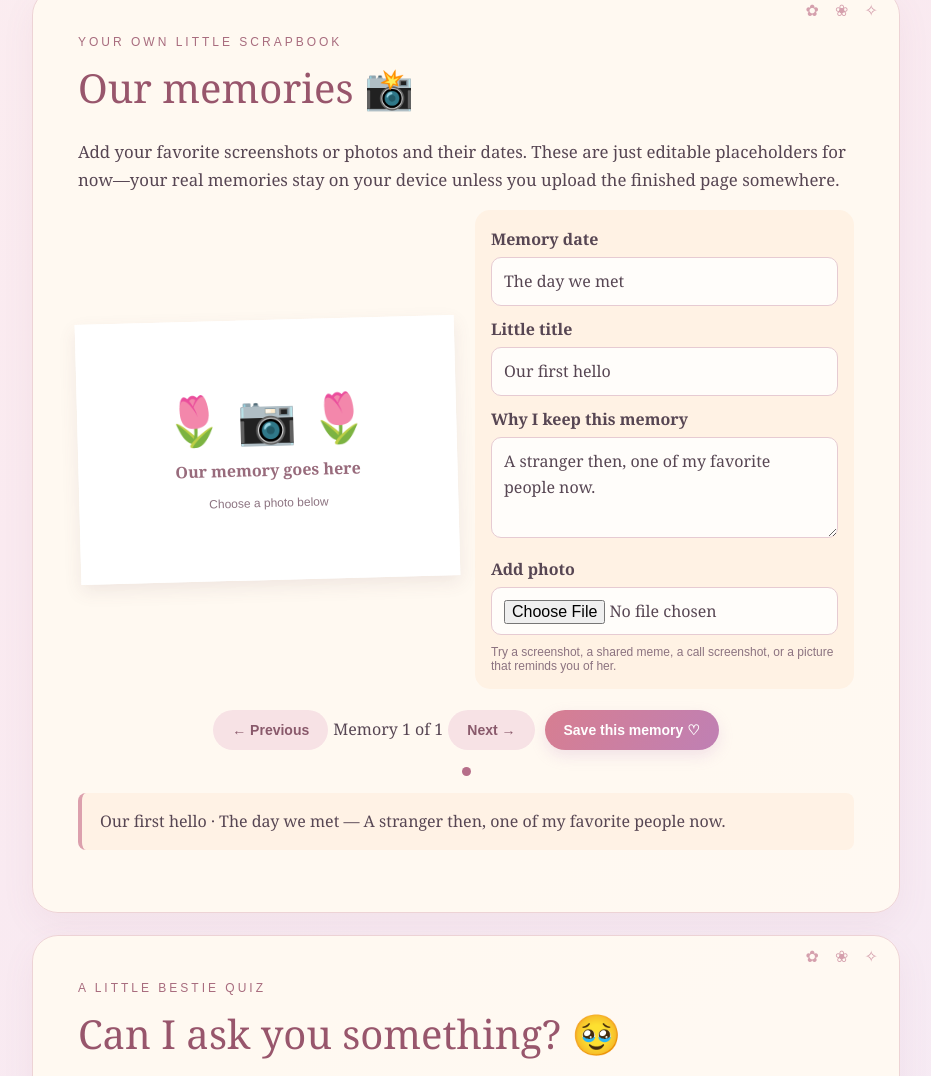
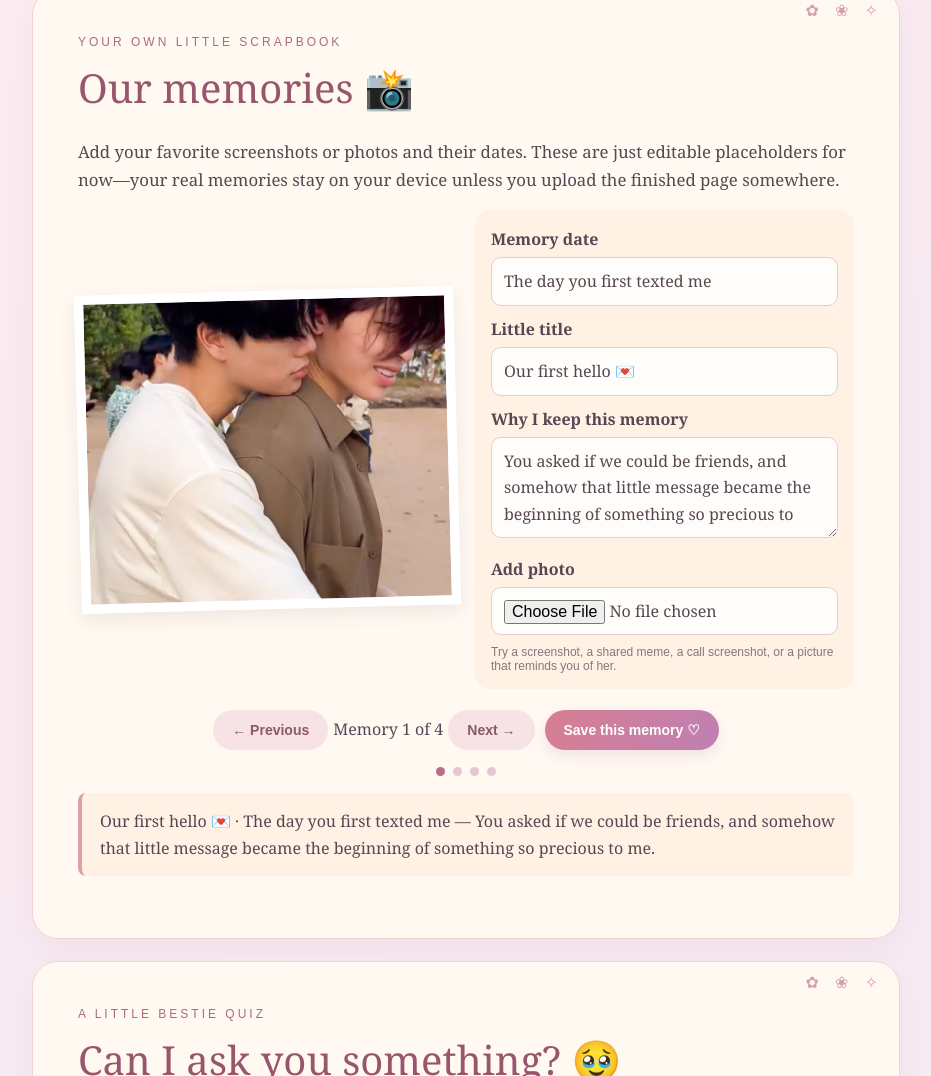
Before and after one commit to riyakardam444-cell/Birthday-surprise-, a plain HTML site: page index.html in a window 1280 px wide. Shown: the part 2670-3746 px from the top of the page, without its empty margins (174-1105 px from the left). Drawn offline with Linux system fonts and the light colour scheme.

Commit message:
Update index.html

```diff
--- a/index.html
+++ b/index.html
@@ -52,7 +52,13 @@ const questions=[
 ];let qi=0;
 function renderQuestion(){const q=questions[qi];document.getElementById('questionTitle').textContent=q.q;const box=document.getElementById('questionOptions');box.innerHTML='';q.a.forEach((a,i)=>{const b=document.createElement('button');b.textContent=a;b.onclick=()=>{box.querySelectorAll('button').forEach(x=>x.classList.remove('selected'));b.classList.add('selected');document.getElementById('questionAnswer').textContent=q.reply};box.appendChild(b)});document.getElementById('questionAnswer').textContent='Choose whichever feels most like you ♡'}
 function nextQuestion(){qi=(qi+1)%questions.length;renderQuestion()}
-let memories=[{date:'The day we met',title:'Our first hello',text:'A stranger then, one of my favorite people now.',url:''}],mi=0;
+let memories=[
+{date:'The day you first texted me',title:'Our first hello 💌',text:'You asked if we could be friends, and somehow that little message became the beginning of something so precious to me.',url:'memory1.jpg.jpg'},
+{date:'The first time I saw you',title:'The first time I saw you 🌷',text:'A little moment I wanted to keep close, because it became part of our story.',url:'memory2.jpg.jpg'},
+{date:'The moment I realised',title:'When you became important to me 🫶',text:'Somewhere along the way, you stopped being just someone I talked to and became one of my favorite people.',url:'memory3.jpg.jpg'},
+{date:'Our favourite ship',title:'PondPhuwin 🦋',text:'A little space for your favourite duo—and for all the happy things we get to share, even from far away.',url:''}
+],mi=0;
+
 const fields={date:document.getElementById('memoryDate'),title:document.getElementById('memoryTitle'),text:document.getElementById('memoryText')};
 function loadMemory(){const m=memories[mi];fields.date.value=m.date;fields.title.value=m.title;fields.text.value=m.text;const img=document.getElementById('memoryImage'),ph=document.getElementById('photoPlaceholder');if(m.url){img.src=m.url;img.classList.remove('hidden');ph.classList.add('hidden')}else{img.classList.add('hidden');ph.classList.remove('hidden')}document.getElementById('memoryCount').textContent=`Memory ${mi+1} of ${memories.length}`;document.getElementById('dots').innerHTML=memories.map((_,i)=>`<span class="dot ${i===mi?'active':''}"></span>`).join('');document.getElementById('memorySaved').textContent=m.title?`${m.title} · ${m.date} — ${m.text}`:'Your memory is ready to personalize. ♡';document.getElementById('memoryUpload').value=''}
 function saveMemory(){memories[mi]={...memories[mi],date:fields.date.value||'A special day',title:fields.title.value||'Our memory',text:fields.text.value||'A moment worth keeping.',url:memories[mi].url||''};document.getElementById('memorySaved').textContent='Saved in this page while it stays open: '+memories[mi].title+' · '+memories[mi].date+' ♡'}
```
